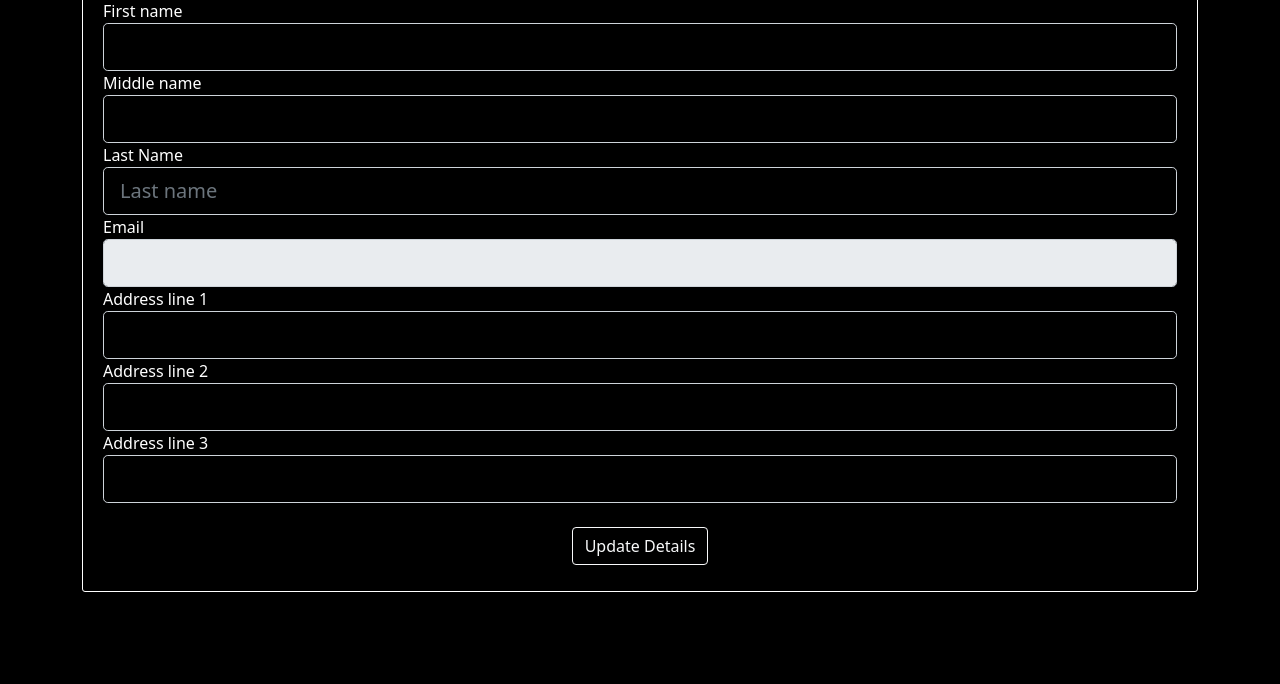
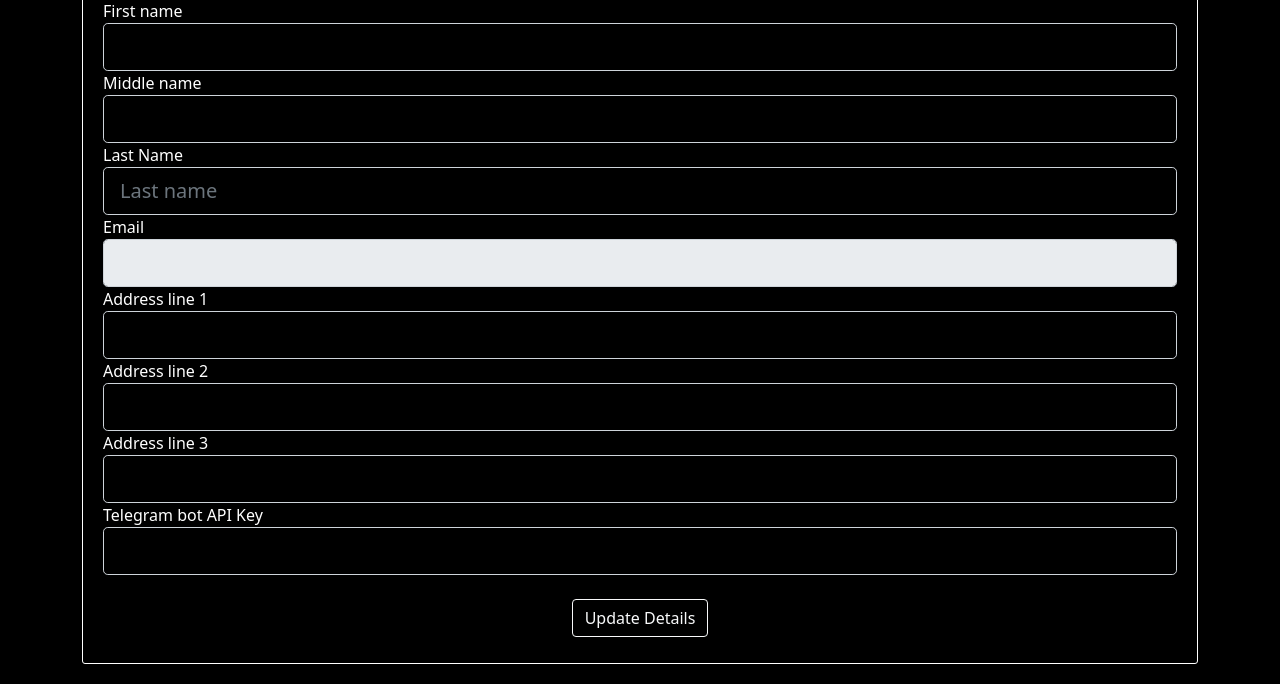
Before and after one commit to amoghkini/Algo-Trading-Framework, a Flask app: template src/templates/profile.html in a window 1280 px wide. Shown: the part 368-1052 px from the top of the page. Before the commit the page ends 960 px from the top, so only its background shows below. Run offline with Flask 2, Linux system fonts and the light colour scheme; tables that the repository leaves empty or names only in its code hold one stand-in row (values such as "Sample post"); the template is opened without the code that fills it: values that come from a table or form of the project are taken from there, most other values are stand-ins (such as "Sample title", 1, 10 or a date in 2020); grey boxes marked "Sample" are stand-in pictures; parts of the project's set-up code (start-up, migrations or seed data) failed here and were passed over; some libraries are stand-ins or nearby versions.

Commit message:
New field added to telegram key on my profile page

```diff
--- a/src/forms/UpdateAccountForm.py
+++ b/src/forms/UpdateAccountForm.py
@@ -14,6 +14,7 @@ class UpdateAccountForm(FlaskForm):
     address1 = StringField('Address line 1', validators=[ DataRequired(), Length(min=2, max=40)])
     address2 = StringField('Address line 2', validators=[ DataRequired(), Length(min=2, max=40)])
     address3 = StringField('Address line 3', validators=[ DataRequired(), Length(min=2, max=40)])
+    telegram_bot_api_key = StringField('Telegram bot API Key', validators=[DataRequired(), Length(min=2, max=100)])
     submit = SubmitField('Update Details')
 
     '''
--- a/src/restapis/MyProfileAPI.py
+++ b/src/restapis/MyProfileAPI.py
@@ -21,6 +21,7 @@ class MyProfileAPI(MethodView):
             form.address1.data = user.get('address1')
             form.address2.data = user.get('address2')
             form.address3.data = user.get('address3')
+            form.telegram_bot_api_key.data = user.get('telegram_bot_api_key')
         else:
             flash("Something went wrong. Please wait for sometime before retry!!!","danger")
 
@@ -54,7 +55,8 @@ class MyProfileAPI(MethodView):
         data_to_update = {"address1": form.address1.data,
                           "address2": form.address2.data,
                           "address3": form.address3.data,
-                          "middle_name": form.middle_name.data}
+                          "middle_name": form.middle_name.data,
+                          "telegram_bot_api_key": form.telegram_bot_api_key.data}
 
         if len(data_to_update) > 0:
             result = User.update_user_data(g.user,data_to_update)
--- a/src/templates/profile.html
+++ b/src/templates/profile.html
@@ -126,6 +126,20 @@
                 {{ form.address3(class="form-control form-control-lg") }}
                 {% endif %}
             </div>
+            <div class="form-group">
+                {{ form.telegram_bot_api_key.label(class="form-control-label") }}
+
+                {% if form.telegram_bot_api_key.errors %}
+                {{ form.telegram_bot_api_key(class="form-control form-control-lg is-invalid") }}
+                <div class="invalid-feedback">
+                    {% for error in form.telegram_bot_api_key.errors %}
+                    <span>{{ error }}</span>
+                    {% endfor %}
+                </div>
+                {% else %}
+                {{ form.telegram_bot_api_key(class="form-control form-control-lg") }}
+                {% endif %}
+            </div>
         </fieldset>
         <br>
         <center>
```
